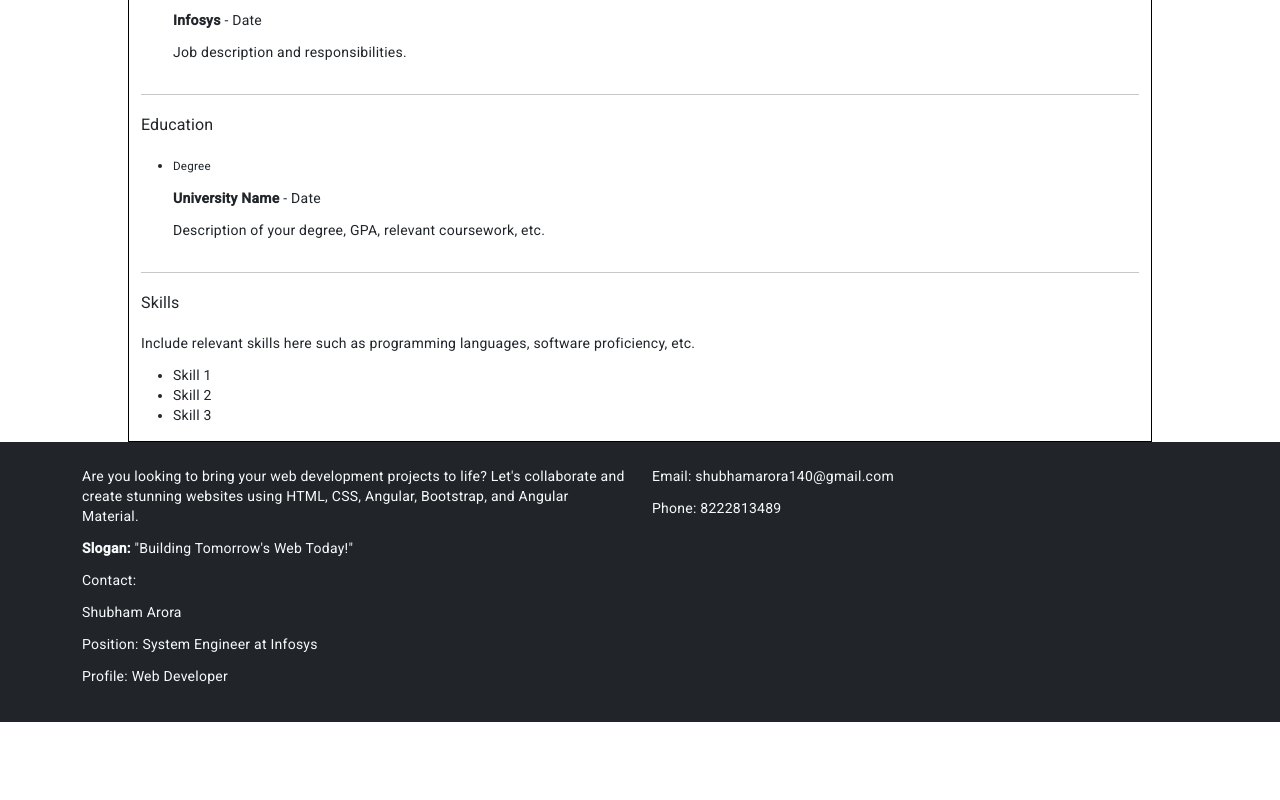
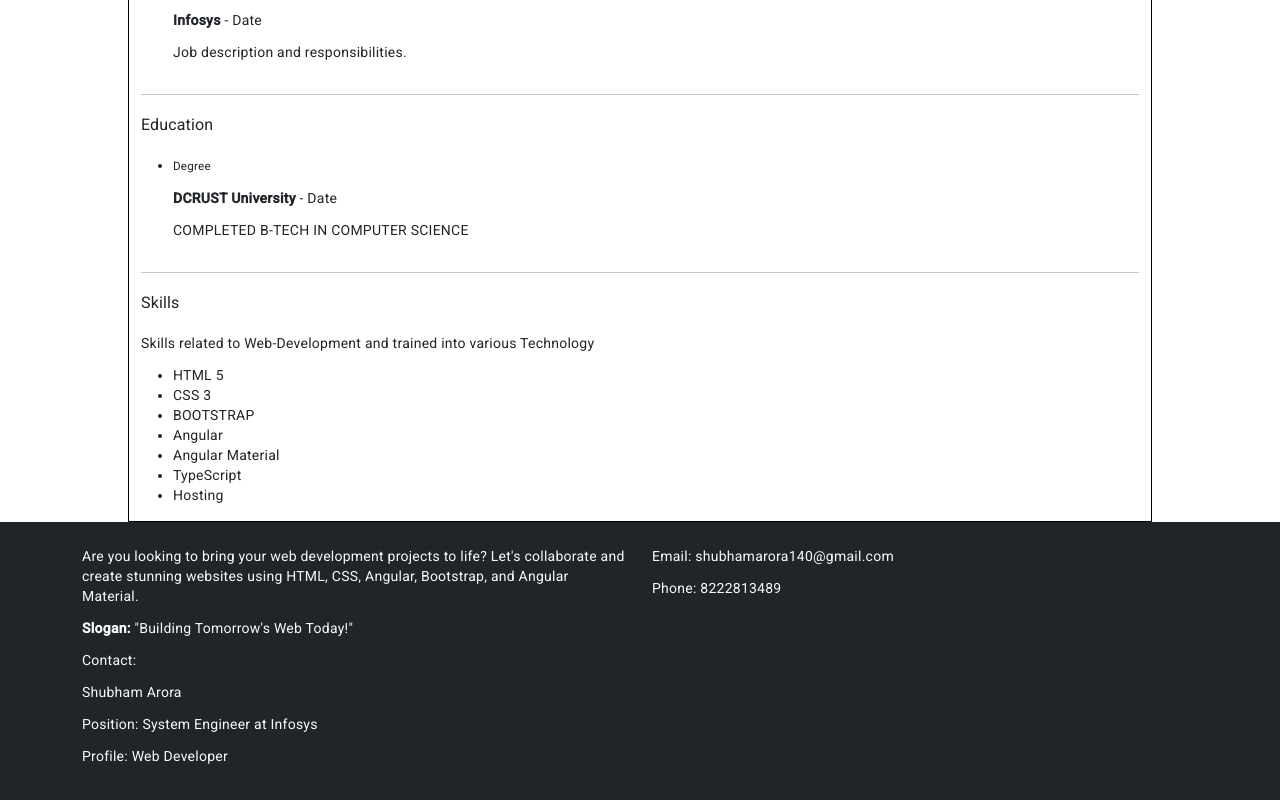
Before and after one commit to shubh1arora/web, an Angular app: page /home in a window 1280 px wide. Shown: the part 1149-1949 px from the top of the page. Before the commit the page ends 1871 px from the top, so only its background shows below. Built offline with nearby package versions, Linux system fonts and the light colour scheme.

Commit message:
home comp change infy name

```diff
--- a/src/app/home/home.component.html
+++ b/src/app/home/home.component.html
@@ -50,8 +50,8 @@
           <ul>
               <li>
                   <h5>Degree</h5>
-                  <p><strong>University Name</strong> - Date</p>
-                  <p>Description of your degree, GPA, relevant coursework, etc.</p>
+                  <p><strong>DCRUST University </strong> - Date</p>
+                  <p>COMPLETED B-TECH IN COMPUTER SCIENCE </p>
               </li>
               <!-- Add more education details in a similar format -->
           </ul>
@@ -63,11 +63,16 @@
   <div class="row">
       <div class="col-md-8">
           <h3>Skills</h3>
-          <p>Include relevant skills here such as programming languages, software proficiency, etc.</p>
+          <p>Skills related to Web-Development and trained into various Technology </p>
           <ul>
-              <li>Skill 1</li>
-              <li>Skill 2</li>
-              <li>Skill 3</li>
+              <li>HTML 5</li>
+              <li>CSS 3</li>
+              <li>BOOTSTRAP</li>
+              <li>Angular</li>
+              <li>Angular Material</li>
+              <li>TypeScript</li>
+              <li>Hosting</li>
+
               <!-- Add more skills as needed -->
           </ul>
       </div>
```
